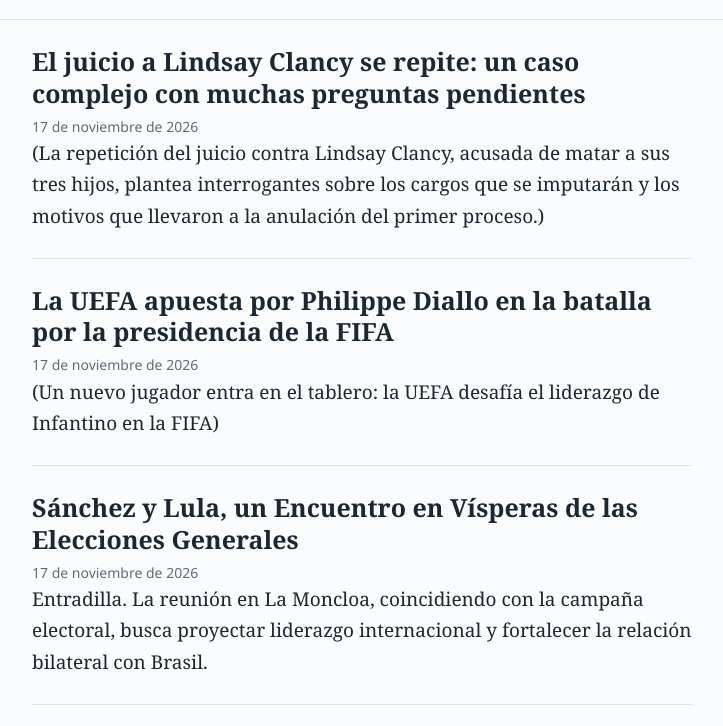
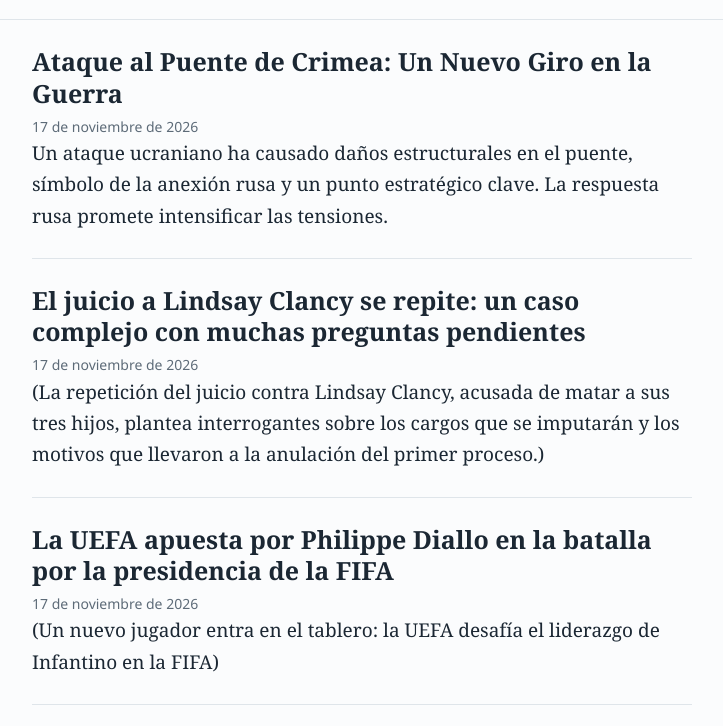
Before and after one commit to danopan23-cpu/blog, a plain HTML site: page index.html in a window 1280 px wide. Shown: the part 61-787 px from the top of the page, without its empty margins (278-1001 px from the left). Drawn offline with Linux system fonts and the light colour scheme.

Commit message:
Actualiza la portada

```diff
--- a/index.html
+++ b/index.html
@@ -10,6 +10,7 @@
 <header class="cabecera"><div class="ancho"><a href="index.html">Mi blog</a></div></header>
 <main class="ancho">
 <div class="lista">
+<article><h2><a href="posts/2026-11-17-ataque-al-puente-de-crimea-un-nuevo-giro-en-la-guerra-a13a5a.html">Ataque al Puente de Crimea: Un Nuevo Giro en la Guerra</a></h2><p class="fecha">17 de noviembre de 2026</p><p>Un ataque ucraniano ha causado daños estructurales en el puente, símbolo de la anexión rusa y un punto estratégico clave. La respuesta rusa promete intensificar las tensiones.</p></article>
 <article><h2><a href="posts/2026-11-17-el-juicio-a-lindsay-clancy-se-repite-un-caso-complejo-con-mu-1cae37.html">El juicio a Lindsay Clancy se repite: un caso complejo con muchas preguntas pendientes</a></h2><p class="fecha">17 de noviembre de 2026</p><p>(La repetición del juicio contra Lindsay Clancy, acusada de matar a sus tres hijos, plantea interrogantes sobre los cargos que se imputarán y los motivos que llevaron a la anulación del primer proceso.)</p></article>
 <article><h2><a href="posts/2026-11-17-la-uefa-apuesta-por-philippe-diallo-en-la-batalla-por-la-pre-6205b7.html">La UEFA apuesta por Philippe Diallo en la batalla por la presidencia de la FIFA</a></h2><p class="fecha">17 de noviembre de 2026</p><p>(Un nuevo jugador entra en el tablero: la UEFA desafía el liderazgo de Infantino en la FIFA)</p></article>
 <article><h2><a href="posts/2026-11-17-sanchez-y-lula-un-encuentro-en-visperas-de-las-elecciones-ge-20ce76.html">Sánchez y Lula, un Encuentro en Vísperas de las Elecciones Generales</a></h2><p class="fecha">17 de noviembre de 2026</p><p>Entradilla. La reunión en La Moncloa, coincidiendo con la campaña electoral, busca proyectar liderazgo internacional y fortalecer la relación bilateral con Brasil.</p></article>
```
